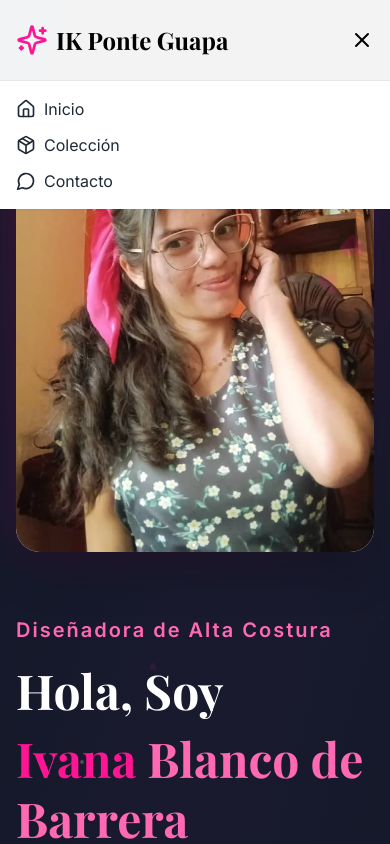
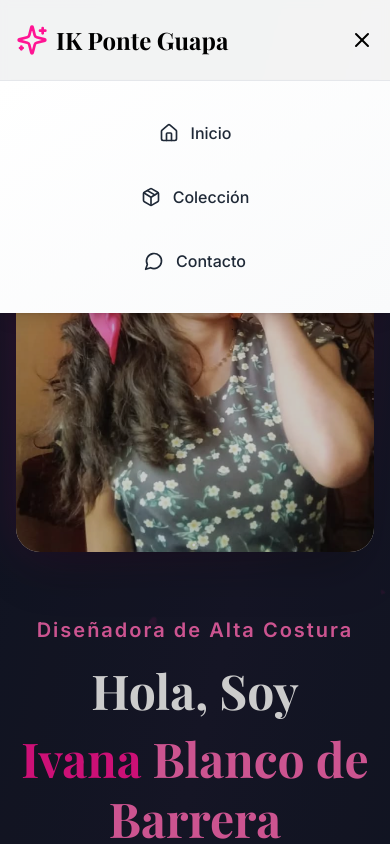
Before and after one commit to ferjbadev/IKPonteGuapa, a React (Vite) app: page / in a window 390 px wide. Both pictures are taken after a click on the button 362 px from the left and 40 px from the top of the page. Shown: the top 844 px of the page. Built offline with nearby package versions, Linux system fonts and the light colour scheme.

Commit message:
Update App.tsx

```diff
--- a/src/App.tsx
+++ b/src/App.tsx
@@ -37,6 +37,14 @@ function App() {
   return (
     <div className="min-h-screen bg-white">
       <FloatingHearts />
+
+      {/* Overlay para cerrar menú móvil */}
+      {mobileMenuOpen && (
+        <div
+          className="fixed inset-0 bg-black/20 z-40 md:hidden"
+          onClick={() => setMobileMenuOpen(false)}
+        />
+      )}
       {/* Navigation */}
       <nav className="fixed w-full bg-white/95 backdrop-blur-sm z-50 shadow-sm">
         <div className="max-w-7xl mx-auto px-4 sm:px-6 lg:px-8">
@@ -74,17 +82,29 @@ function App() {
 
         {/* Mobile Menu */}
         {mobileMenuOpen && (
-          <div className="md:hidden bg-white border-t">
-            <div className="px-4 py-4 space-y-3">
-              <a href="#inicio" className="flex items-center gap-2 text-gray-800 hover:text-fucsia">
+          <div className="md:hidden bg-gradient-to-br from-white to-gray-50 border-t border-gray-200 shadow-lg">
+            <div className="px-6 py-6 space-y-2">
+              <a
+                href="#inicio"
+                onClick={() => setMobileMenuOpen(false)}
+                className="flex items-center justify-center gap-3 text-gray-800 hover:text-fucsia hover:bg-fucsia/5 py-4 px-6 rounded-xl transition-all duration-200 font-medium"
+              >
                 <Home className="h-5 w-5" />
                 Inicio
               </a>
-              <a href="#coleccion" className="flex items-center gap-2 text-gray-800 hover:text-fucsia">
+              <a
+                href="#coleccion"
+                onClick={() => setMobileMenuOpen(false)}
+                className="flex items-center justify-center gap-3 text-gray-800 hover:text-fucsia hover:bg-fucsia/5 py-4 px-6 rounded-xl transition-all duration-200 font-medium"
+              >
                 <Package className="h-5 w-5" />
                 Colección
               </a>
-              <a href="#contacto" className="flex items-center gap-2 text-gray-800 hover:text-fucsia">
+              <a
+                href="#contacto"
+                onClick={() => setMobileMenuOpen(false)}
+                className="flex items-center justify-center gap-3 text-gray-800 hover:text-fucsia hover:bg-fucsia/5 py-4 px-6 rounded-xl transition-all duration-200 font-medium"
+              >
                 <MessageCircle className="h-5 w-5" />
                 Contacto
               </a>
@@ -124,21 +144,21 @@ function App() {
             {/* Contenido */}
             <div className="space-y-8">
               <div className="space-y-4">
-                <p className="text-fucsia-light text-xl font-semibold tracking-widest">
+                <p className="text-fucsia-light text-xl font-semibold tracking-widest text-center md:text-left">
                   Diseñadora de Alta Costura
                 </p>
-                <h1 className="text-5xl md:text-6xl font-bold text-white leading-tight">
+                <h1 className="text-5xl md:text-6xl font-bold text-white leading-tight text-center md:text-left">
                   Hola, Soy
                   <span className="block mt-2">
                     <span className="text-fucsia">Ivana</span> <span className="text-fucsia-light">Blanco de Barrera</span>
                   </span>
                 </h1>
-                <p className="text-gray-300 text-lg leading-relaxed">
+                <p className="text-gray-300 text-lg leading-relaxed text-center md:text-left">
                   Siempre en constante aprendizaje. Soy apasionada por crear diseños exclusivos de alta costura
                   utilizando las mejores telas, técnicas artesanales y atención al detalle para crear piezas
                   funcionales y visualmente impresionantes.
                 </p>
-                <p className="text-gray-300 text-lg leading-relaxed">
+                <p className="text-gray-300 text-lg leading-relaxed text-center md:text-left">
                   Soy una gran fanática de la moda y el arte, lo que me inspira a mantener una mente abierta
                   y creativa. Disfruto combinando la lógica de los patrones con la imaginación que despierta
                   la narrativa, creando soluciones innovadoras que marcan la diferencia.
@@ -146,7 +166,7 @@ function App() {
               </div>
 
               {/* Botones */}
-              <div className="flex flex-col sm:flex-row gap-4 pt-4">
+              <div className="flex flex-col sm:flex-row gap-4 pt-4 items-center md:items-start">
                 <a
                   href="https://wa.me/584141449767?text=Hola%20Ivana,%20me%20interesa%20conocer%20más%20sobre%20tus%20diseños%20de%20alta%20costura"
                   target="_blank"
@@ -173,7 +193,7 @@ function App() {
       {/* Collection Section */}
       <section id="coleccion" className="py-20 bg-gradient-to-br from-gray-50 to-white">
         <div className="max-w-7xl mx-auto px-4 sm:px-6 lg:px-8">
-          <div className="text-center mb-16">
+          <div className="text-center mb-16 px-4">
             <h2 className="text-4xl md:text-5xl font-bold text-gray-900 mb-4">
               Nuestra Colección
             </h2>
@@ -237,7 +257,7 @@ function App() {
         </div>
 
         <div className="relative max-w-7xl mx-auto px-4 sm:px-6 lg:px-8">
-          <div className="text-center mb-16">
+          <div className="text-center mb-16 px-4">
             <h2 className="text-4xl md:text-5xl font-bold mb-4">
               Ponte en Contacto
             </h2>
@@ -250,7 +270,7 @@ function App() {
             {/* Columna Izquierda - Info */}
             <div className="space-y-6">
               {/* Location */}
-              <div className="flex items-start space-x-4">
+              <div className="flex flex-col md:flex-row items-center md:items-start space-y-2 md:space-y-0 md:space-x-4 text-center md:text-left">
                 <div className="flex-shrink-0 w-12 h-12 bg-gray-800 rounded-full flex items-center justify-center">
                   <svg className="w-6 h-6 text-fucsia" fill="none" stroke="currentColor" viewBox="0 0 24 24">
                     <path strokeLinecap="round" strokeLinejoin="round" strokeWidth={2} d="M17.657 16.657L13.414 20.9a1.998 1.998 0 01-2.827 0l-4.244-4.243a8 8 0 1111.314 0z" />
@@ -264,7 +284,7 @@ function App() {
               </div>
 
               {/* Email */}
-              <div className="flex items-start space-x-4">
+              <div className="flex flex-col md:flex-row items-center md:items-start space-y-2 md:space-y-0 md:space-x-4 text-center md:text-left">
                 <div className="flex-shrink-0 w-12 h-12 bg-gray-800 rounded-full flex items-center justify-center">
                   <Mail className="w-6 h-6 text-fucsia" />
                 </div>
@@ -275,7 +295,7 @@ function App() {
               </div>
 
               {/* Phone */}
-              <div className="flex items-start space-x-4">
+              <div className="flex flex-col md:flex-row items-center md:items-start space-y-2 md:space-y-0 md:space-x-4 text-center md:text-left">
                 <div className="flex-shrink-0 w-12 h-12 bg-gray-800 rounded-full flex items-center justify-center">
                   <Phone className="w-6 h-6 text-fucsia" />
                 </div>
```
